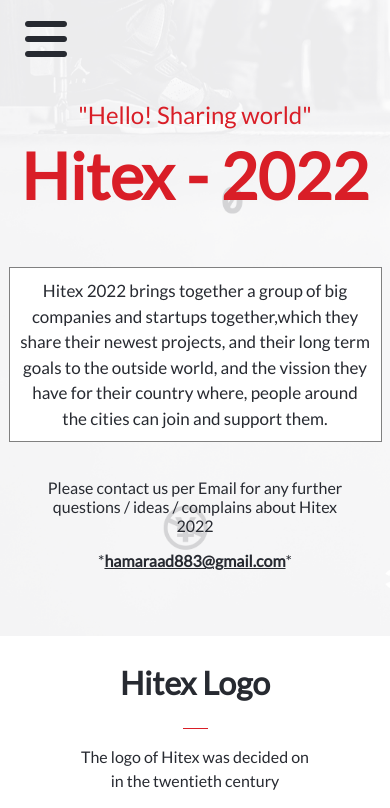
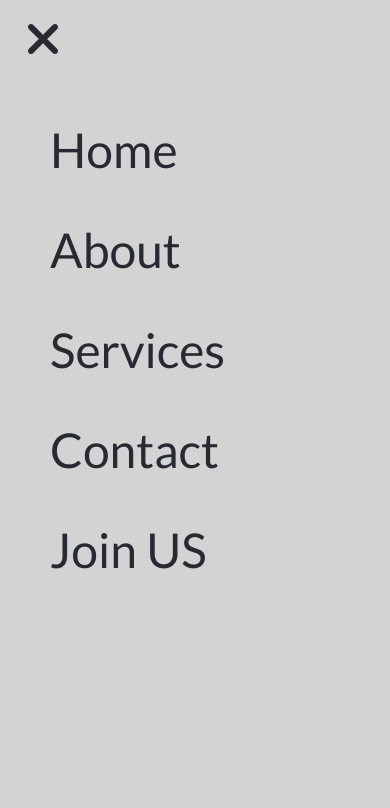
Before and after one commit to Mhamad-Raad/Hitex, a website: page about.html in a window 390 px wide. Both pictures are taken after a click on the icon 46 px from the left and 39 px from the top of the page. Shown: the top 808 px of the page. Drawn offline with Linux system fonts and the light colour scheme; files whose address does not match are found by name.

Commit message:
add navigation to mible version

```diff
--- a/CSS/Navigation.css
+++ b/CSS/Navigation.css
@@ -7,6 +7,42 @@
   z-index: 100;
   left: 25px;
   top: 15px;
+  color: var(--Secondary-Color);
+}
+
+.mobile-menu-bg {
+  display: none;
+  width: 100%;
+  height: 100%;
+  background-color: var(--Background-Color);
+  position: fixed;
+  z-index: 1000;
+}
+
+.mobile-menu {
+  text-decoration: none;
+  list-style: none;
+  display: flex;
+  flex-direction: column;
+  margin-top: 100px !important;
+  height: 100%;
+}
+
+.mobile-nav-item {
+  font-family: var(--Primary-Font);
+  font-size: 3em;
+  color: var(--Secondary-Color);
+  height: 100%;
+  padding: 10px 10px;
+  line-height: 100px;
+}
+
+.mobile-close-menu {
+  position: absolute;
+  top: 10;
+  right: 0;
+  font-size: 3em;
+  cursor: pointer;
   color: var(--Secondary-Color);
 }
 
--- a/about.html
+++ b/about.html
@@ -26,17 +26,28 @@
 
         <li><a href="index.html" class="nav-item">Home</a></li>
         <li><a href="about.html" class="nav-item">About</a></li>
-        <li><a href="services.html" class="nav-item">Services</a></li>
-        <li><a href="contact.html" class="nav-item">Contact</a></li>
+        <li><a href="#" class="nav-item">Services</a></li>
+        <li><a href="#" class="nav-item">Contact</a></li>
 
         <li><a href="contact.html" class="nav-item special">Join US</a></li>
       </ul>
 
     </nav>
+
+    <nav id="mobile-nav">
+      <i class="fa-sharp fa-solid fa-bars" id="mobile-nav-icon"></i>
+      <div class="mobile-menu-bg" id="mobile-menu-bg">
+        <i class="fa-solid fa-xmark" id="mobile-close-menu"></i>
+        <ul class="mobile-menu">
+          <li><a href="index.html" class="mobile-nav-item">Home</a></li>
+          <li><a href="about.html" class="mobile-nav-item">About</a></li>
+          <li><a href="services.html" class="mobile-nav-item">Services</a></li>
+          <li><a href="contact.html" class="mobile-nav-item">Contact</a></li>
+          <li><a href="contact.html" class="mobile-nav-item special">Join US</a></li>
+        </ul>
+      </div>
+    </nav>
     <section class="welcome-about">
-      <nav id="mobile-nav">
-        <i class="fa-sharp fa-solid fa-bars"></i>
-      </nav>
       <p class="greeting">"Hello! Sharing world"</p>
       <h1 class="about-title">Hitex - 2022</h1>
       <div class="info-box">
@@ -94,6 +105,6 @@
     <img alt="Hitex Logo" src="./assets/images/hitex-logo.png" class="footer-img">
     <p class="footer-desc">Hitex 2022, @Copyrights reserved</p>
     </footer>
-
+<script src="./js/navigation.js"></script>
   </body>
 </html>
--- /dev/null
+++ b/js/navigation.js
@@ -0,0 +1,13 @@
+const navIcon = document.getElementById("mobile-nav-icon");
+const navMenu = document.getElementById("mobile-menu-bg");
+const closeMenu = document.getElementById("mobile-close-menu");
+
+navIcon.addEventListener('click', () => {
+  navMenu.style.display = "block";
+  navIcon.style.display = "none";
+});
+
+closeMenu.addEventListener('click', () => {
+  navMenu.style.display = "none";
+  navIcon.style.display = "block";
+});
```
Also changed, not shown: index.html (+15 -3 lines).
